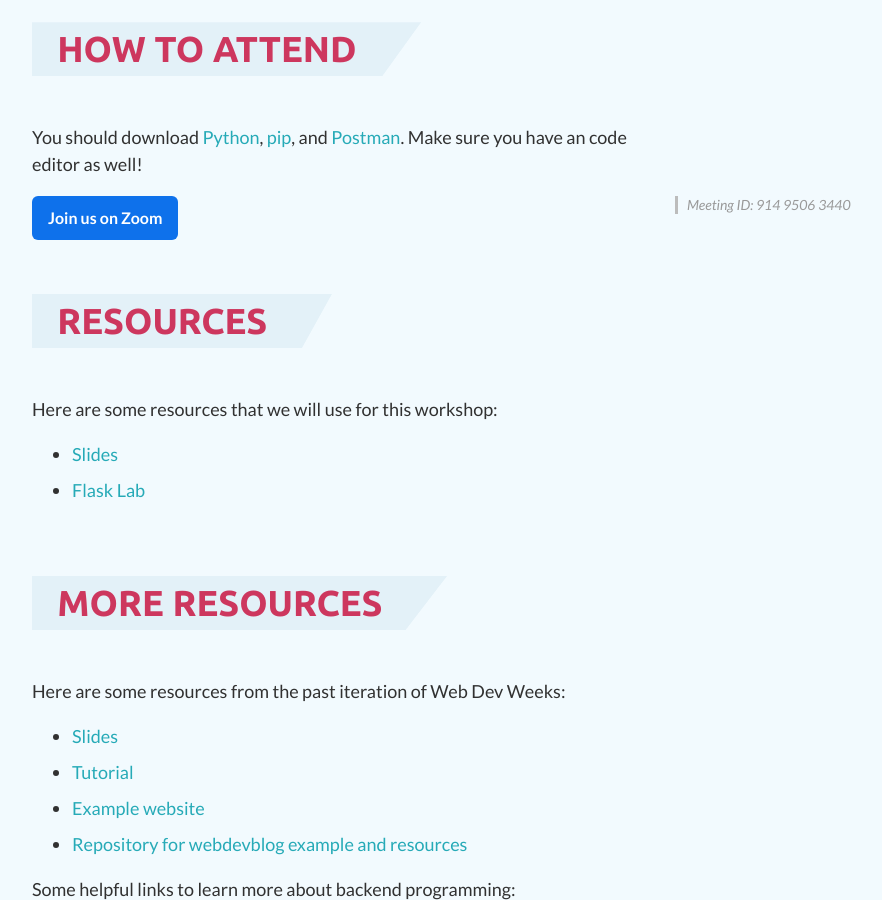
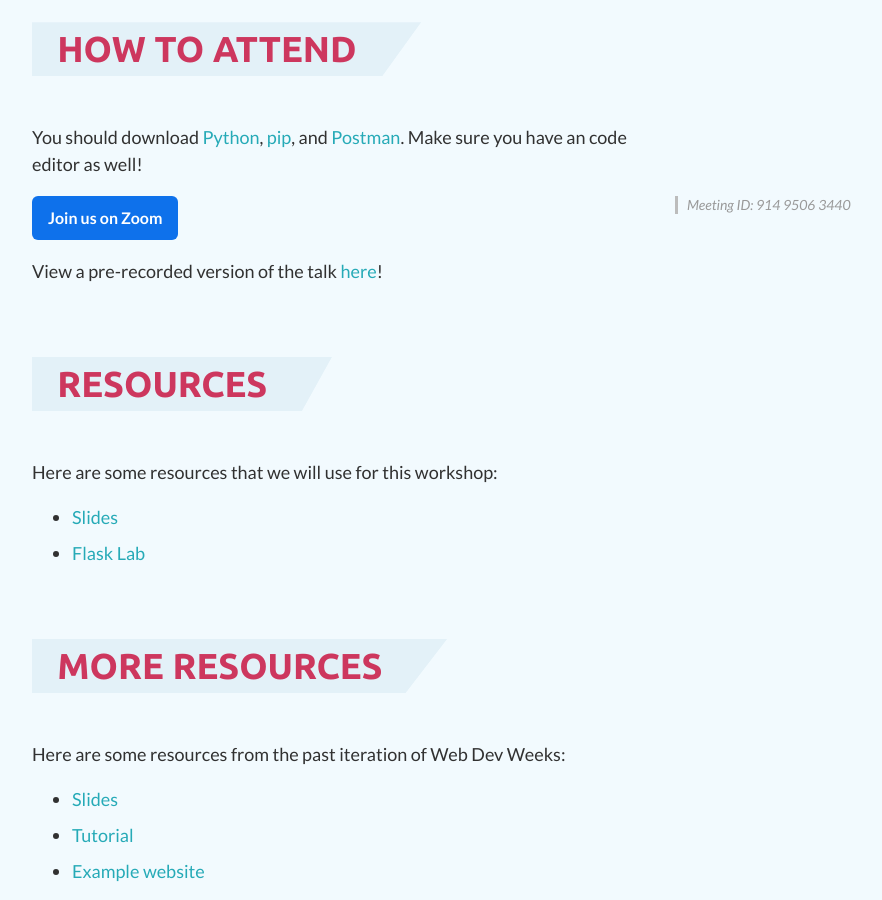
Before and after one commit to ScottyLabs/wdw, a Jekyll site: the page built from flask/index.md, in a window 1280 px wide and 900 px high, scrolled down 683 px. Shown: the whole window, without its empty margins (285-1167 px from the left). Built offline with Jekyll 4.4.1, drawn with Linux system fonts in a browser that asks for light colours; nearby versions of some CDN libraries.

Commit message:
Update index.md

```diff
--- a/flask/index.md
+++ b/flask/index.md
@@ -14,6 +14,8 @@
 
 You should download [Python](https://www.python.org/downloads/), [pip](https://pip.pypa.io/en/stable/installing/), and [Postman](https://www.postman.com/downloads/). Make sure you have an code editor as well!
 <div class="zoom"></div>
+
+View a pre-recorded version of the talk [here](https://drive.google.com/file/d/1QMTt4U4LMOXhfLMROwN6LVSHi9oAIALW/view?usp=sharing)!
 
 ## Resources
 
```
